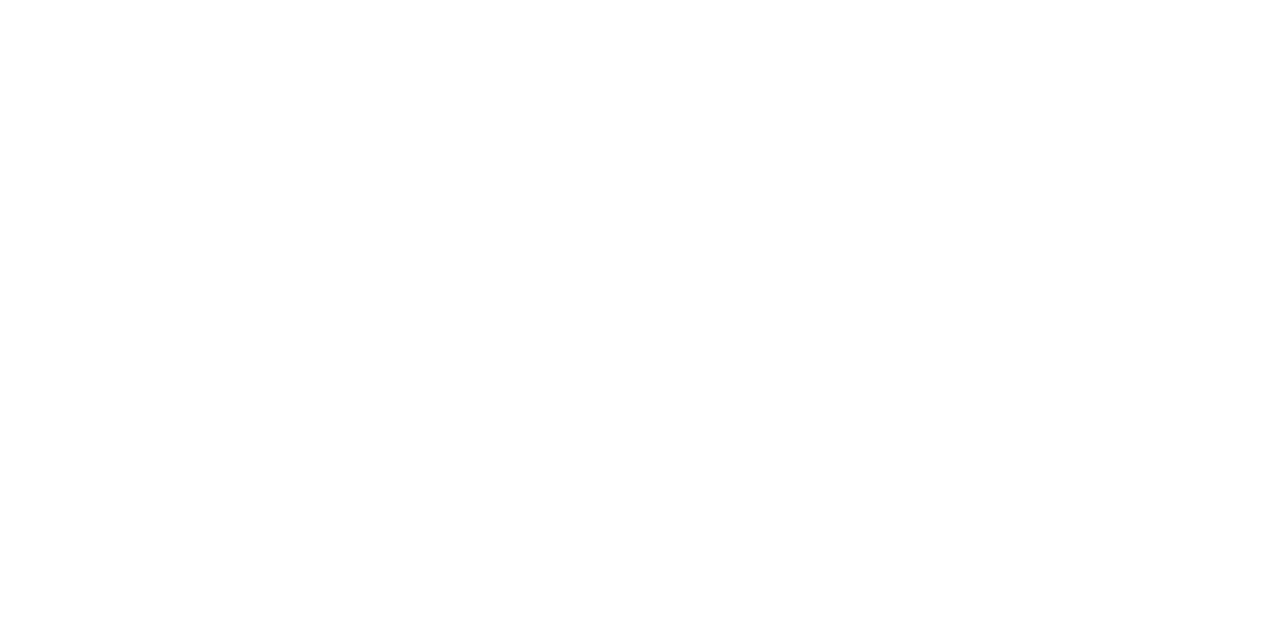
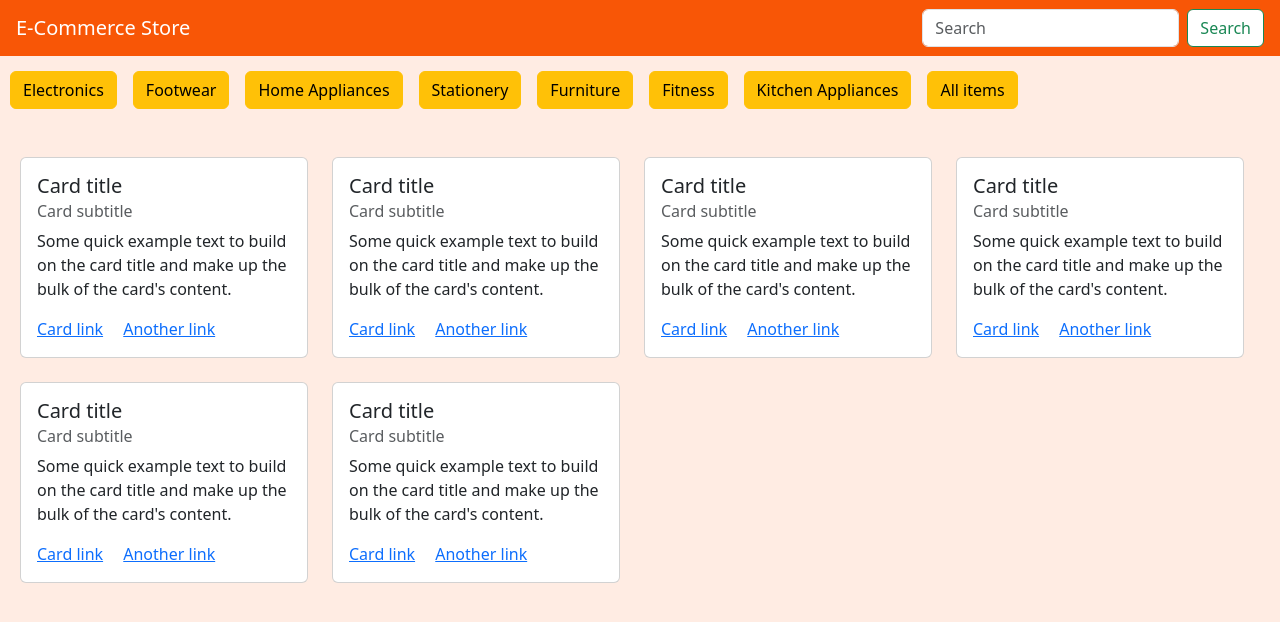
Before and after one commit to shahzaibalijamro/js-ecommerce-filter, a plain HTML site: page index.html in a window 1280 px wide. Drawn offline with nearby package versions, Linux system fonts and the light colour scheme.

Commit message:
commands added

```diff
--- a/app.js
+++ b/app.js
@@ -0,0 +1,234 @@
+const products = [
+    // Electronics
+    {
+        name: "Wireless Mouse",
+        price: 25.99,
+        category: "Electronics",
+        brand: "Logitech"
+    },
+    {
+        name: "Smartphone",
+        price: 699.99,
+        category: "Electronics",
+        brand: "Samsung"
+    },
+    {
+        name: "LED Monitor",
+        price: 129.99,
+        category: "Electronics",
+        brand: "Dell"
+    },
+    {
+        name: "Bluetooth Speaker",
+        price: 45.99,
+        category: "Electronics",
+        brand: "JBL"
+    },
+    {
+        name: "Laptop",
+        price: 999.99,
+        category: "Electronics",
+        brand: "Apple"
+    },
+
+    // Footwear
+    {
+        name: "Running Shoes",
+        price: 59.99,
+        category: "Footwear",
+        brand: "Nike"
+    },
+    {
+        name: "Sneakers",
+        price: 75.99,
+        category: "Footwear",
+        brand: "Adidas"
+    },
+    {
+        name: "Sandals",
+        price: 25.99,
+        category: "Footwear",
+        brand: "Teva"
+    },
+    {
+        name: "Formal Shoes",
+        price: 120.00,
+        category: "Footwear",
+        brand: "Clarks"
+    },
+    {
+        name: "Boots",
+        price: 150.00,
+        category: "Footwear",
+        brand: "Timberland"
+    },
+
+    // Home Appliances
+    {
+        name: "Blender",
+        price: 34.99,
+        category: "Home Appliances",
+        brand: "Oster"
+    },
+    {
+        name: "Microwave Oven",
+        price: 99.99,
+        category: "Home Appliances",
+        brand: "Panasonic"
+    },
+    {
+        name: "Air Conditioner",
+        price: 299.99,
+        category: "Home Appliances",
+        brand: "LG"
+    },
+    {
+        name: "Vacuum Cleaner",
+        price: 149.99,
+        category: "Home Appliances",
+        brand: "Dyson"
+    },
+    {
+        name: "Toaster",
+        price: 29.99,
+        category: "Home Appliances",
+        brand: "Breville"
+    },
+
+    // Stationery
+    {
+        name: "Notebook",
+        price: 3.99,
+        category: "Stationery",
+        brand: "Moleskine"
+    },
+    {
+        name: "Pen Set",
+        price: 12.99,
+        category: "Stationery",
+        brand: "Parker"
+    },
+    {
+        name: "Highlighters",
+        price: 5.99,
+        category: "Stationery",
+        brand: "Sharpie"
+    },
+    {
+        name: "Stapler",
+        price: 7.99,
+        category: "Stationery",
+        brand: "Swingline"
+    },
+    {
+        name: "Planner",
+        price: 14.99,
+        category: "Stationery",
+        brand: "Erin Condren"
+    },
+
+    // Furniture
+    {
+        name: "Desk Chair",
+        price: 89.99,
+        category: "Furniture",
+        brand: "Ikea"
+    },
+    {
+        name: "Coffee Table",
+        price: 129.99,
+        category: "Furniture",
+        brand: "West Elm"
+    },
+    {
+        name: "Sofa",
+        price: 499.99,
+        category: "Furniture",
+        brand: "Ashley Furniture"
+    },
+    {
+        name: "Bookshelf",
+        price: 79.99,
+        category: "Furniture",
+        brand: "Sauder"
+    },
+    {
+        name: "Dining Table",
+        price: 399.99,
+        category: "Furniture",
+        brand: "Pottery Barn"
+    },
+
+    // Fitness
+    {
+        name: "Yoga Mat",
+        price: 19.99,
+        category: "Fitness",
+        brand: "Gaiam"
+    },
+    {
+        name: "Dumbbells",
+        price: 49.99,
+        category: "Fitness",
+        brand: "Bowflex"
+    },
+    {
+        name: "Treadmill",
+        price: 699.99,
+        category: "Fitness",
+        brand: "NordicTrack"
+    },
+    {
+        name: "Resistance Bands",
+        price: 14.99,
+        category: "Fitness",
+        brand: "Fit Simplify"
+    },
+    {
+        name: "Exercise Bike",
+        price: 299.99,
+        category: "Fitness",
+        brand: "Peloton"
+    },
+
+    // Kitchen Appliances
+    {
+        name: "Coffee Maker",
+        price: 49.99,
+        category: "Kitchen Appliances",
+        brand: "Keurig"
+    },
+    {
+        name: "Air Fryer",
+        price: 89.99,
+        category: "Kitchen Appliances",
+        brand: "Ninja"
+    },
+    {
+        name: "Stand Mixer",
+        price: 199.99,
+        category: "Kitchen Appliances",
+        brand: "KitchenAid"
+    },
+    {
+        name: "Refrigerator",
+        price: 799.99,
+        category: "Kitchen Appliances",
+        brand: "Whirlpool"
+    },
+    {
+        name: "Dishwasher",
+        price: 399.99,
+        category: "Kitchen Appliances",
+        brand: "Bosch"
+    }
+];
+
+// for (let i = 0; i < products.length; i++) {
+//     console.log(products[i].category);
+// }
+
+
+function renderProducts(s) {
+    console.log(s.innerHTML);
+}
--- a/index.html
+++ b/index.html
@@ -4,9 +4,93 @@
     <meta charset="UTF-8">
     <meta name="viewport" content="width=device-width, initial-scale=1.0">
     <title>E-commerce filter</title>
+    <link href="https://cdn.jsdelivr.net/npm/bootstrap@5.3.3/dist/css/bootstrap.min.css" rel="stylesheet" integrity="sha384-QWTKZyjpPEjISv5WaRU9OFeRpok6YctnYmDr5pNlyT2bRjXh0JMhjY6hW+ALEwIH" crossorigin="anonymous">
+    <link rel="stylesheet" href="style.css">
 </head>
 <body>
+    <nav style="background-color: #f85606;color: white;" class="py-2 navbar navbar-expand-lg">
+        <div class="d-flex w-100 justify-content-between px-3">
+          <a class="navbar-brand text-white" href="#">E-Commerce Store</a>
+          <button class="navbar-toggler" type="button" data-bs-toggle="collapse" data-bs-target="#navbarSupportedContent" aria-controls="navbarSupportedContent" aria-expanded="false" aria-label="Toggle navigation">
+            <span class="navbar-toggler-icon"></span>
+          </button>
+          <div style="flex-grow: 0;" class="collapse navbar-collapse" id="navbarSupportedContent">
+            <form class="d-flex" role="search">
+              <input class="form-control me-2" type="search" placeholder="Search" aria-label="Search">
+              <button style="background-color: white;" class="btn btn-outline-success" type="submit">Search</button>
+            </form>
+          </div>
+        </div>
+      </nav>
 
+    <div class="d-flex gap-3 button-wrapper flex-wrap">
+        <a class="btn btn-warning" onclick="renderProducts(this)" href="#">Electronics</a>
+        <a class="btn btn-warning" onclick="renderProducts(this)" href="#">Footwear</a>
+        <a class="btn btn-warning" onclick="renderProducts(this)" href="#">Home Appliances</a>
+        <a class="btn btn-warning" onclick="renderProducts(this)" href="#">Stationery</a>
+        <a class="btn btn-warning" onclick="renderProducts(this)" href="#">Furniture</a>
+        <a class="btn btn-warning" onclick="renderProducts(this)" href="#">Fitness</a>
+        <a class="btn btn-warning" onclick="renderProducts(this)" href="#">Kitchen Appliances</a>
+        <a class="btn btn-warning" onclick="renderProducts(this)" href="#">All items</a>
+    </div>
+
+    <div class="d-flex container-fluid flex-wrap mt-5 gap-4">
+        <div class="card" style="width: 18rem;">
+            <div class="card-body">
+              <h5 class="card-title">Card title</h5>
+              <h6 class="card-subtitle mb-2 text-body-secondary">Card subtitle</h6>
+              <p class="card-text">Some quick example text to build on the card title and make up the bulk of the card's content.</p>
+              <a href="#" class="card-link">Card link</a>
+              <a href="#" class="card-link">Another link</a>
+            </div>
+        </div>
+        <div class="card" style="width: 18rem;">
+            <div class="card-body">
+              <h5 class="card-title">Card title</h5>
+              <h6 class="card-subtitle mb-2 text-body-secondary">Card subtitle</h6>
+              <p class="card-text">Some quick example text to build on the card title and make up the bulk of the card's content.</p>
+              <a href="#" class="card-link">Card link</a>
+              <a href="#" class="card-link">Another link</a>
+            </div>
+        </div>
+        <div class="card" style="width: 18rem;">
+            <div class="card-body">
+              <h5 class="card-title">Card title</h5>
+              <h6 class="card-subtitle mb-2 text-body-secondary">Card subtitle</h6>
+              <p class="card-text">Some quick example text to build on the card title and make up the bulk of the card's content.</p>
+              <a href="#" class="card-link">Card link</a>
+              <a href="#" class="card-link">Another link</a>
+            </div>
+        </div>
+        <div class="card" style="width: 18rem;">
+            <div class="card-body">
+              <h5 class="card-title">Card title</h5>
+              <h6 class="card-subtitle mb-2 text-body-secondary">Card subtitle</h6>
+              <p class="card-text">Some quick example text to build on the card title and make up the bulk of the card's content.</p>
+              <a href="#" class="card-link">Card link</a>
+              <a href="#" class="card-link">Another link</a>
+            </div>
+        </div>
+        <div class="card" style="width: 18rem;">
+            <div class="card-body">
+              <h5 class="card-title">Card title</h5>
+              <h6 class="card-subtitle mb-2 text-body-secondary">Card subtitle</h6>
+              <p class="card-text">Some quick example text to build on the card title and make up the bulk of the card's content.</p>
+              <a href="#" class="card-link">Card link</a>
+              <a href="#" class="card-link">Another link</a>
+            </div>
+        </div>
+        <div class="card" style="width: 18rem;">
+            <div class="card-body">
+              <h5 class="card-title">Card title</h5>
+              <h6 class="card-subtitle mb-2 text-body-secondary">Card subtitle</h6>
+              <p class="card-text">Some quick example text to build on the card title and make up the bulk of the card's content.</p>
+              <a href="#" class="card-link">Card link</a>
+              <a href="#" class="card-link">Another link</a>
+            </div>
+        </div>
+    </div>
     <script src="app.js"></script>
+    <script src="https://cdn.jsdelivr.net/npm/bootstrap@5.3.3/dist/js/bootstrap.bundle.min.js" integrity="sha384-YvpcrYf0tY3lHB60NNkmXc5s9fDVZLESaAA55NDzOxhy9GkcIdslK1eN7N6jIeHz" crossorigin="anonymous"></script>
 </body>
 </html>
--- /dev/null
+++ b/style.css
@@ -0,0 +1,16 @@
+body{
+    background-color: #ffece3;
+}
+
+.button-wrapper{
+    margin: 15px 10px;
+}
+.container-fluid{
+    max-width: 1400px !important;
+}
+
+@media (max-width: 1420px){
+    .container-fluid{
+        padding: 0 20px;
+    }
+}
```
